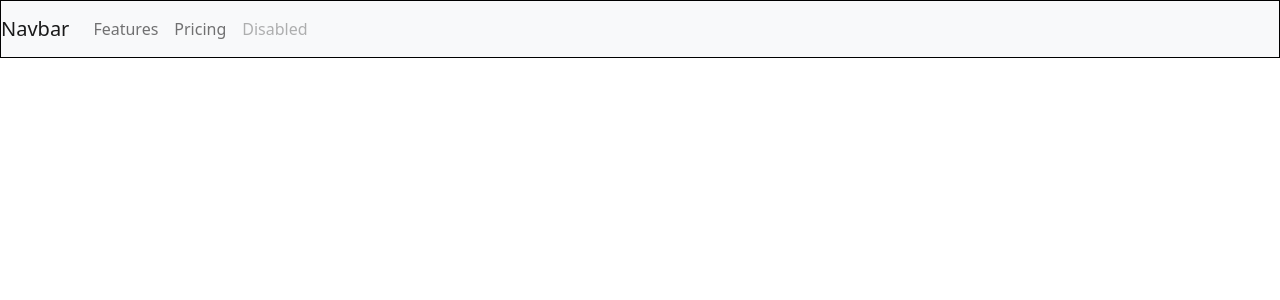
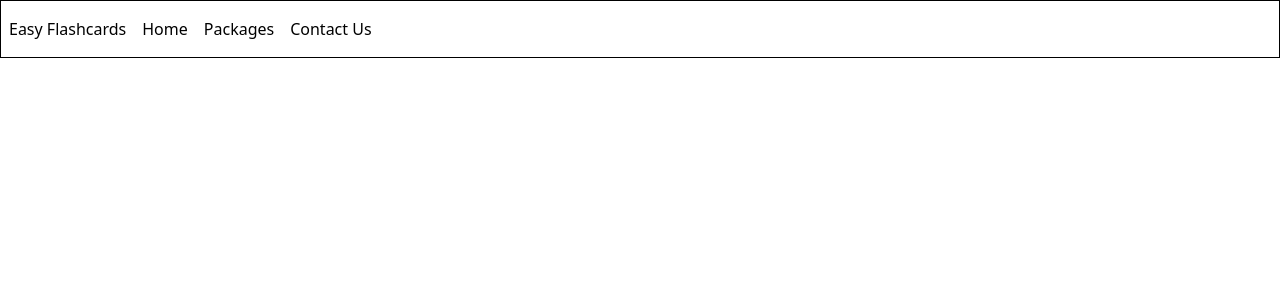
Before and after one commit to JordanSchwartz97/flashcard-app-frontend, a React (Create React App) app: page / in a window 1280 px wide. Shown: the top 300 px of the page. Built offline with nearby package versions, Linux system fonts and the light colour scheme.

Commit message:
styled navbar deleted sidebar

```diff
--- a/package.json
+++ b/package.json
@@ -6,6 +6,7 @@
     "@testing-library/jest-dom": "^5.14.1",
     "@testing-library/react": "^11.2.7",
     "@testing-library/user-event": "^12.8.3",
+    "axios": "^0.21.1",
     "bootstrap": "^5.0.2",
     "react": "^17.0.2",
     "react-dom": "^17.0.2",
--- a/src/components/Navbar/Navbar.css
+++ b/src/components/Navbar/Navbar.css
@@ -1,10 +1,7 @@
 .navbar{
-    background-color: #2196F3;
     border: 1px solid black;
-}
-.navbar-brand{
     color: black;
 }
-.a{
-    height: 100px;
+.nav-link{
+    color: black !important;
 }
--- a/src/components/Navbar/Navbar.js
+++ b/src/components/Navbar/Navbar.js
@@ -1,27 +1,23 @@
 import React from 'react'
-
 import './Navbar.css'
 function Navbar() {
     return (
       <div>
-       <nav class="navbar navbar-expand-lg navbar-light bg-light">
-  <a class="navbar-brand" href="#">Navbar</a>
-  <button class="navbar-toggler" type="button" data-toggle="collapse" data-target="#navbarNav" aria-controls="navbarNav" aria-expanded="false" aria-label="Toggle navigation">
-    <span class="navbar-toggler-icon"></span>
-  </button>
-  <div class="collapse navbar-collapse" id="navbarNav">
-    <ul class="navbar-nav">
-      <li class="nav-item">
-        <a class="nav-link" href="#">Features</a>
+          <nav className="navbar navbar-expand-lg">
+              <ul className="navbar-nav">
+              <li className="nav-item">
+                      <a className="nav-link title" href="#">Easy Flashcards</a>
                   </li>
-      <li class="nav-item">
-        <a class="nav-link" href="#">Pricing</a>
+                  <li className="nav-item">
+                      <a className="nav-link" href="#">Home</a>
                   </li>
-      <li class="nav-item">
-        <a class="nav-link disabled" href="#">Disabled</a>
+                  <li className="nav-item">
+                      <a className="nav-link" href="#">Packages</a>
+                  </li>
+                  <li className="nav-item">
+                      <a className="nav-link" href="#">Contact Us</a>
                   </li>
               </ul>
-  </div>
           </nav>
       </div>
 
--- /dev/null
+++ b/src/components/ViewDeck/Viewdeck.js
@@ -0,0 +1,9 @@
+// import React from 'react';
+
+// export default function Deck(props) {
+//     {props.deck.map}((item) => {
+//     return (
+//         <div>
+//             <h1>{item.name}</h1>
+//         </div>
+//     )})};
--- /dev/null
+++ b/src/components/app.css
@@ -0,0 +1,10 @@
+body
+{
+width: 100%;
+height: 100%;
+}
+html{
+    background-color: white;
+    position: relative;
+    z-index: -1;
+}
--- a/src/components/app.jsx
+++ b/src/components/app.jsx
@@ -1,18 +1,32 @@
-import React, { Component } from 'react'
+import React, { Component } from 'react';
 import Navbar from './Navbar/Navbar';
+import axios from 'axios';
+import './app.css';
+import Deck from './ViewDeck/Viewdeck';
+
 export class App extends Component {
     constructor(props)
     {
         super(props)
         this.state =
         {
+          deck: []
+        }
+    }
+    componentDidMount(){
 
-        }
+    };
+    async getAllDecks(){
+        axios.get('http://localhost:5000/api/collections/cardDeck')
+        .then(response => this.setState({
+            deck: response.data
+        }));
     }
     render() {
         return (
             <div>
                 <Navbar/>
+
             </div>
         )
     }
```
Also changed, not shown: src/components/ViewDeck/Viewdeck.css (added), 1 other file (tests, documents, lock files or other folders). Lines whose indentation alone changed are shown as unchanged.
